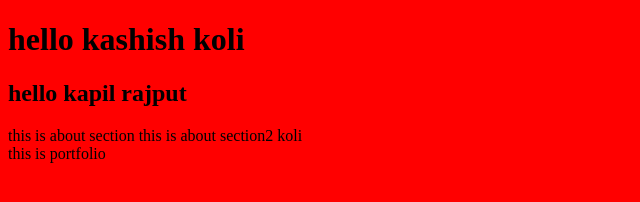
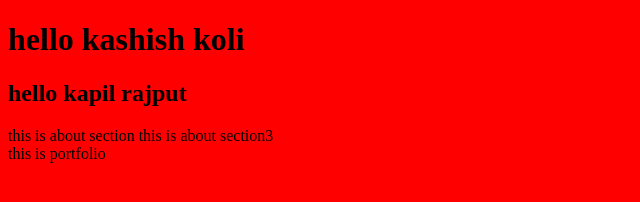
Before and after one commit to Kapil9711/final-test, a plain HTML site: page index.html in a window 1280 px wide. Shown: the full height of the page, 0-640 px from the left. Drawn offline with Linux system fonts and the light colour scheme.

Commit message:
changed in main

```diff
--- a/index.html
+++ b/index.html
@@ -10,7 +10,7 @@
     <h1>hello kashish koli</h1>
     <h2>hello kapil rajput</h2>
     <section class="about">
-      this is about section this is about section2 koli
+      this is about section this is about section3
     </section>
     <section class="portfolio">this is portfolio</section>
   </body>
```
